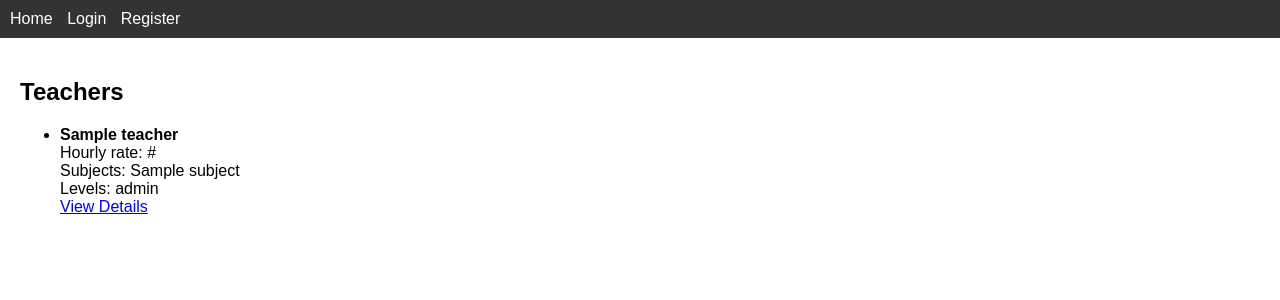
After one commit to ProjBezpieczenstwo/frontend, a Flask app: page /lessons/my_lessons in a window 1280 px wide. The commit adds this page. Shown: the top 300 px of the page. Run offline with Flask 3, Linux system fonts and the light colour scheme; a database or web service that is not in the repository returns one stand-in record (values such as "Sample title"); data that the repository does not hold is empty.

Commit message:
Add Teacher Browser

```diff
--- a/blueprints/lessons.py
+++ b/blueprints/lessons.py
@@ -10,16 +10,52 @@ def get_headers():
     token = session.get('access_token')
     return {"Authorization": f"Bearer {token}"} if token else {}
 
-@lessons_bp.route('/', methods=['GET'])
-def lesson_browser():
+@lessons_bp.route('/my_lessons', methods=['GET'])
+def my_lessons():
     headers = get_headers()
-    response = requests.get(f"{get_api_base()}/api/lesson", headers=headers)
+    # Używamy endpointu teacher-list, który zwraca listę nauczycieli
+    response = requests.get(f"{get_api_base()}/api/teacher-list", headers=headers)
     if response.status_code == 200:
-        lessons = response.json().get('lesson_list', [])
+        teachers = response.json().get('teacher_list', [])
     else:
-        lessons = []
-        flash(response.json().get('message', 'Could not retrieve lessons.'), "error")
-    return render_template('lesson_browser.html', lessons=lessons)
+        teachers = []
+        flash(response.json().get('message', 'Could not retrieve teachers.'), "error")
+    return render_template('teacher_browser.html', teachers=teachers)
+
+@lessons_bp.route('/teacher_browser', methods=['GET'])
+def teacher_browser():
+    headers = get_headers()
+    # Używamy endpointu teacher-list, który zwraca listę nauczycieli
+    response = requests.get(f"{get_api_base()}/api/teacher-list", headers=headers)
+    if response.status_code == 200:
+        teachers = response.json().get('teacher_list', [])
+    else:
+        teachers = []
+        flash(response.json().get('message', 'Could not retrieve teachers.'), "error")
+    return render_template('teacher_browser.html', teachers=teachers)
+
+@lessons_bp.route('/teacher/<int:teacher_id>', methods=['GET'])
+def teacher_details(teacher_id):
+    headers = get_headers()
+
+    # Pobieramy szczegółowe dane nauczyciela z API
+    teacher_response = requests.get(f"{get_api_base()}/api/teacher/{teacher_id}", headers=headers)
+    if teacher_response.status_code == 200:
+        teacher = teacher_response.json().get('teacher')
+    else:
+        flash(teacher_response.json().get('message', 'Could not retrieve teacher details.'), "error")
+        return redirect(url_for('lessons.teacher_browser'))
+
+    # Pobieramy recenzje nauczyciela
+    reviews_response = requests.get(f"{get_api_base()}/api/teacher-reviews/{teacher_id}", headers=headers)
+    if reviews_response.status_code == 200:
+        reviews = reviews_response.json().get('reviews', [])
+    else:
+        reviews = []
+        flash(reviews_response.json().get('message', 'Could not retrieve reviews.'), "error")
+
+    return render_template('teacher_details.html', teacher=teacher, reviews=reviews)
+
 
 @lessons_bp.route('/create', methods=['GET', 'POST'])
 def create_lesson():
@@ -42,7 +78,7 @@ def create_lesson():
         response = requests.post(f"{get_api_base()}/lesson", json=data, headers=headers)
         if response.status_code in (200, 201):
             flash("Lesson booked successfully!", "success")
-            return redirect(url_for('lessons.lesson_browser'))
+            return redirect(url_for('lessons.teacher_browser'))
         else:
             flash(response.json().get('message', 'Failed to book lesson.'), "error")
     return render_template('create_lesson.html', subjects=subjects, difficulties=difficulties)
--- a/templates/base.html
+++ b/templates/base.html
@@ -10,10 +10,10 @@
         <a href="{{ url_for('index') }}">Home</a>
         {% if session.get('access_token') %}
             {% if session.get('role') == 'student' %}
-                <a href="{{ url_for('lessons.lesson_browser') }}">My Lessons</a>
-                <a href="{{ url_for('reviews.reviews', teacher_id=0) }}">Reviews</a>
+                <a href="{{ url_for('lessons.my_lessons') }}">My Lessons</a>
+                <a href="{{ url_for('lessons.teacher_browser') }}">Book Lessons</a>
             {% elif session.get('role') == 'teacher' %}
-                <a href="{{ url_for('lessons.lesson_browser') }}">My Lessons</a>
+                <a href="{{ url_for('lessons.my_lessons') }}">My Lessons</a>
                 <a href="{{ url_for('lessons.calendar') }}">Available Hours</a>
             {% endif %}
             <a href="{{ url_for('auth.logout') }}">Logout</a>
--- /dev/null
+++ b/templates/teacher_browser.html
@@ -0,0 +1,31 @@
+{% extends "base.html" %}
+{% block title %}Teacher List{% endblock %}
+{% block content %}
+<h2>Teachers</h2>
+<ul>
+    {% for teacher in teachers %}
+        <li>
+            <strong>{{ teacher.name }}</strong><br>
+            Hourly rate: {{ teacher.hourly_rate }}<br>
+            Subjects:
+            {% if teacher.subjects %}
+                {% for subject in teacher.subjects %}
+                    {{ subject }}{% if not loop.last %}, {% endif %}
+                {% endfor %}
+            {% else %}
+                No subjects listed
+            {% endif %}<br>
+            Levels:
+            {% if teacher.difficulty_levels %}
+                {% for level in teacher.difficulty_levels %}
+                    {{ level }}{% if not loop.last %}, {% endif %}
+                {% endfor %}
+            {% else %}
+                No levels listed
+            {% endif %}<br>
+            <!-- Przycisk prowadzący do strony szczegółów nauczyciela -->
+            <a href="{{ url_for('lessons.teacher_details', teacher_id=teacher.id) }}" class="btn btn-primary">View Details</a>
+        </li>
+    {% endfor %}
+</ul>
+{% endblock %}
```
Also changed, not shown: templates/teacher_details.html (added, +48 -0 lines).
